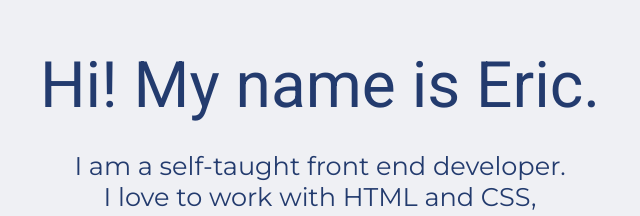
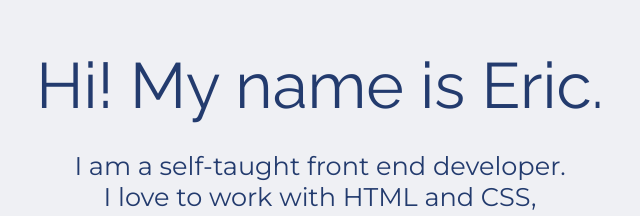
Before and after one commit to McVenco/mcvenco.github.io, a plain HTML site: page index.html in a window 1280 px wide. Shown: the part 220-436 px from the top of the page, without its empty margins (320-960 px from the left). Drawn offline with Linux system fonts and the light colour scheme.

Commit message:
Indent. Change font.

```diff
--- a/css/style.css
+++ b/css/style.css
@@ -1,4 +1,4 @@
-@import url('https://fonts.googleapis.com/css?family=Montserrat|Roboto');
+@import url('https://fonts.googleapis.com/css?family=Montserrat|Raleway');
 
 :root {
   /* https://colorhunt.co/palette/62241 */
@@ -8,7 +8,8 @@
   --background-secondary: #d3d6db;
 }
 
-html, body {
+html,
+body {
   margin: 0;
   padding: 0;
   color: var(--text-color);
@@ -17,7 +18,9 @@
   font-family: 'Montserrat', sans-serif;
 }
 
-a, a:focus, a:visited {
+a,
+a:focus,
+a:visited {
   color: var(--text-color);
   text-decoration: none;
 }
@@ -39,13 +42,12 @@
 
 .content-box {
   text-align: center;
-    /* background: var(--background-secondary); */
 }
 
 .hello {
   font-size: 4em;
   line-height: 2em;
-    font-family: 'Roboto', sans-serif;
+  font-family: 'Raleway', sans-serif;
 }
 
 .about {
```
Lines whose indentation alone changed are shown as unchanged.
